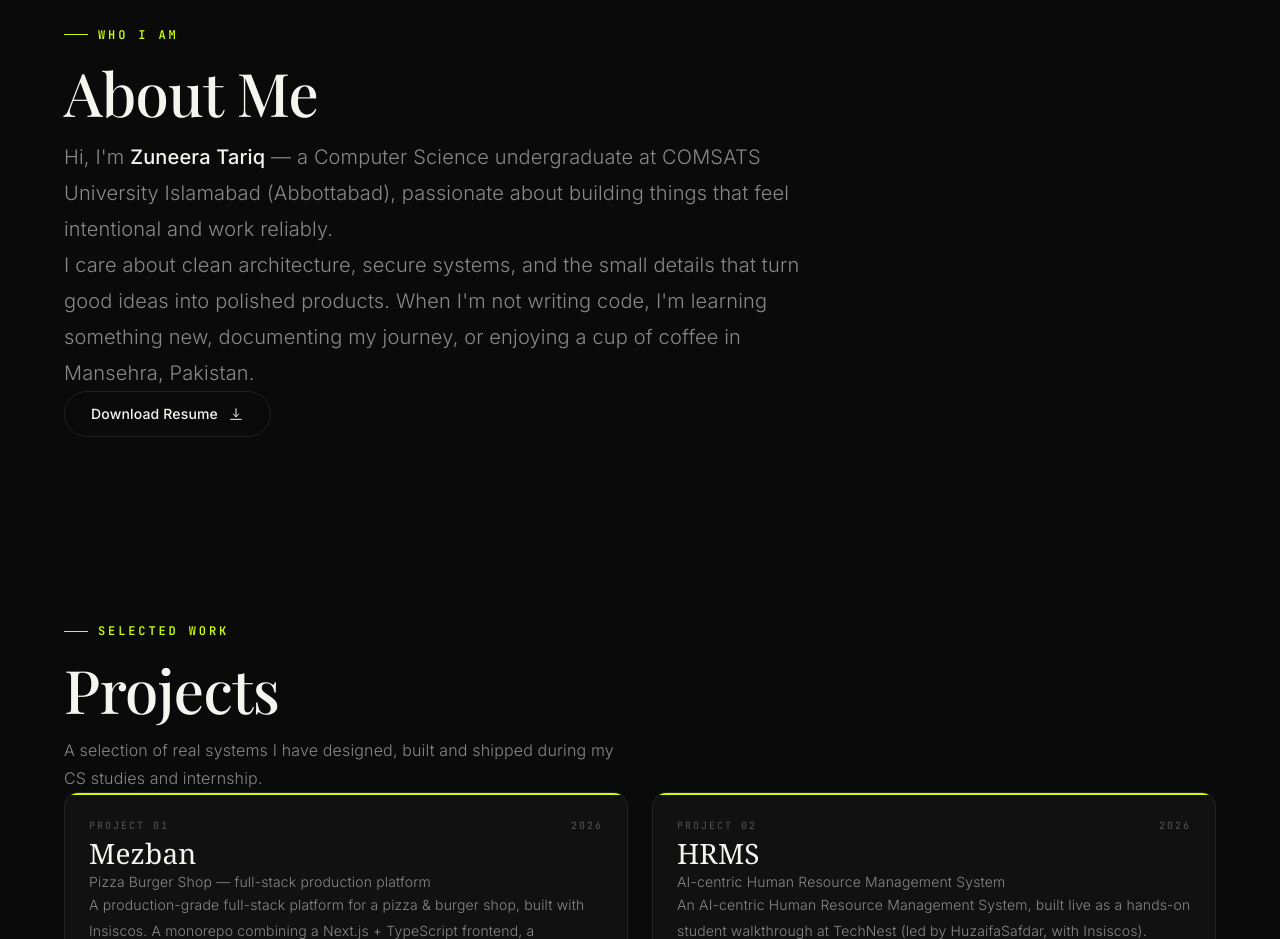
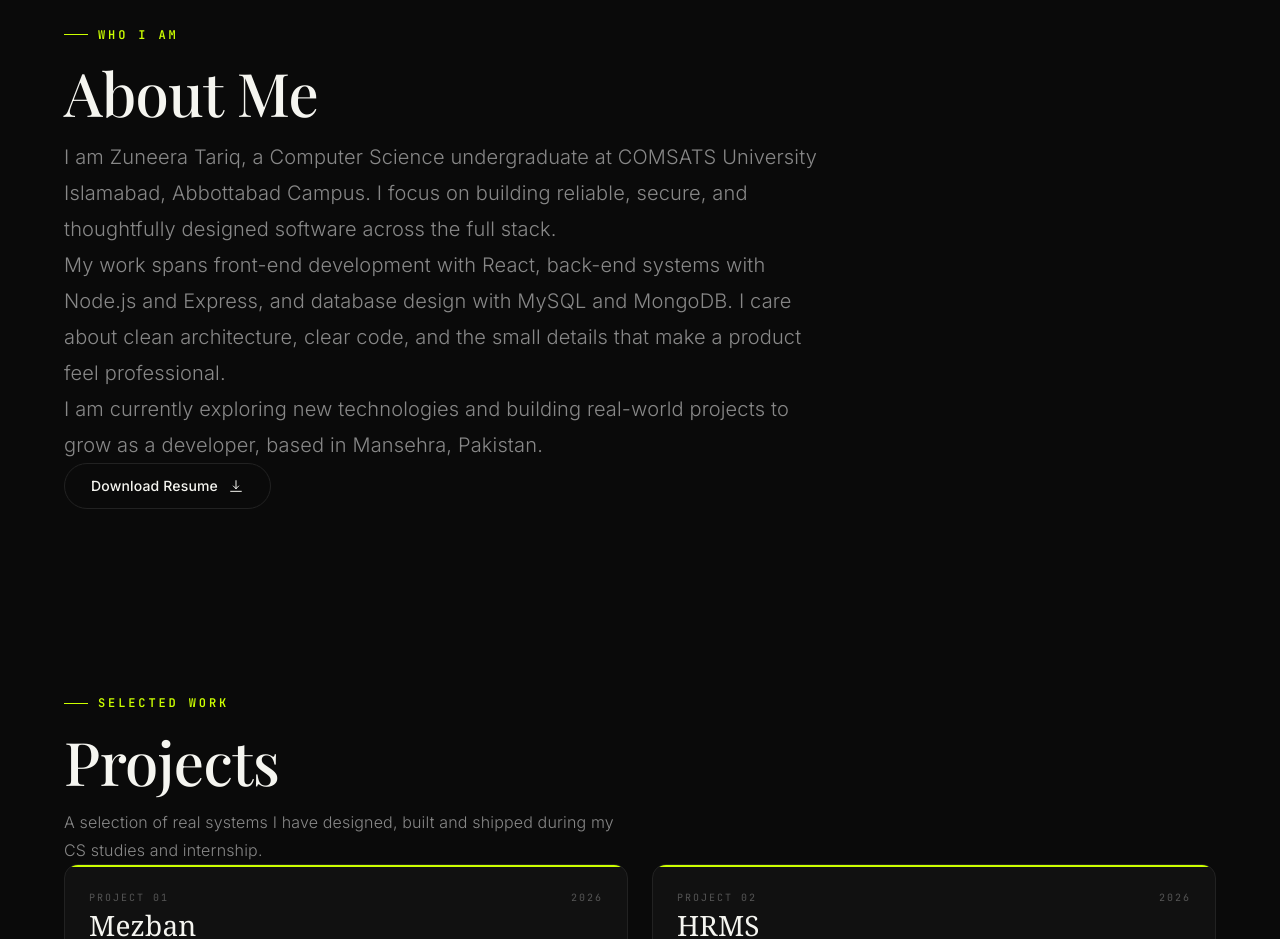
Before and after one commit to Zuneera134/My-Portfolio, a Next.js app: page / in a window 1280 px wide. Shown: the part 1520-2459 px from the top of the page. Built offline with nearby package versions, Linux system fonts and the light colour scheme.

Commit message:
Rewrite-about-professionally-remove-dashes

```diff
--- a/src/components/sections/About.tsx
+++ b/src/components/sections/About.tsx
@@ -37,16 +37,20 @@ export default function About() {
 
         <div ref={leftRef} className="mt-12 max-w-3xl flex flex-col">
             <p className="text-lg md:text-xl leading-relaxed text-fg-muted font-light">
-              Hi, I&apos;m <span className="text-fg font-medium">Zuneera Tariq</span> — a
-              Computer Science undergraduate at COMSATS University Islamabad
-              (Abbottabad), passionate about building things that feel
-              intentional and work reliably.
+              I am Zuneera Tariq, a Computer Science undergraduate at COMSATS
+              University Islamabad, Abbottabad Campus. I focus on building
+              reliable, secure, and thoughtfully designed software across the
+              full stack.
             </p>
-            <p className="text-lg md:text-xl leading-relaxed text-fg-muted font-light mt-5">
-              I care about clean architecture, secure systems, and the small
-              details that turn good ideas into polished products. When I&apos;m
-              not writing code, I&apos;m learning something new, documenting my
-              journey, or enjoying a cup of coffee in Mansehra, Pakistan.
+            <p className="text-lg md:text-xl leading-relaxed text-fg-muted font-light mt-6">
+              My work spans front-end development with React, back-end systems
+              with Node.js and Express, and database design with MySQL and
+              MongoDB. I care about clean architecture, clear code, and the
+              small details that make a product feel professional.
+            </p>
+            <p className="text-lg md:text-xl leading-relaxed text-fg-muted font-light mt-6">
+              I am currently exploring new technologies and building real-world
+              projects to grow as a developer, based in Mansehra, Pakistan.
             </p>
 
             <a
--- a/src/components/ui/ThemeToggle.tsx
+++ b/src/components/ui/ThemeToggle.tsx
@@ -34,6 +34,7 @@ export default function ThemeToggle() {
     >
       <span className="relative w-4 h-4">
         <span
+          suppressHydrationWarning
           className={`absolute inset-0 rounded-full transition-all duration-500 ease-[var(--ease-out-expo)] ${
             theme === "dark" ? "bg-accent opacity-100" : "bg-accent opacity-30"
           }`}
```
